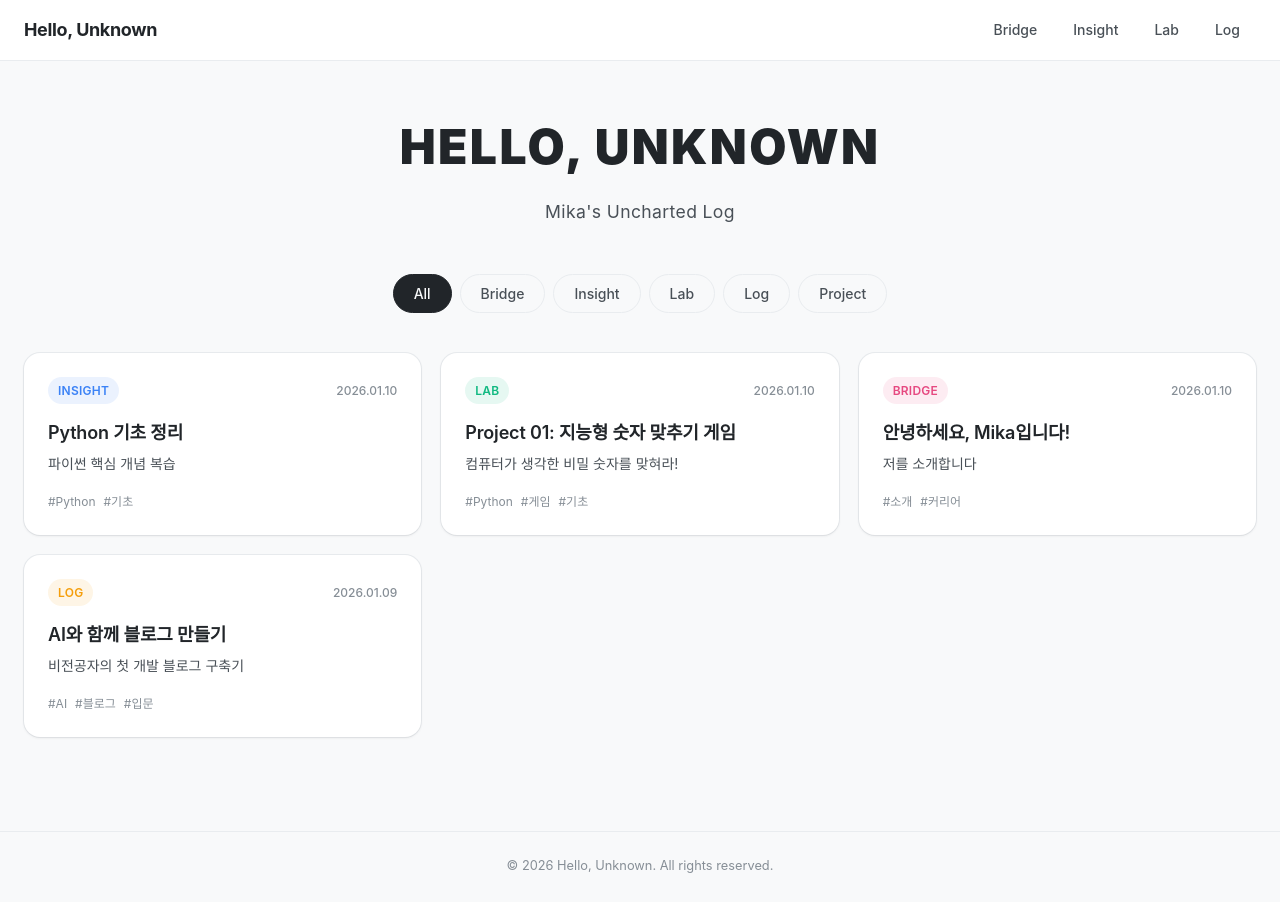
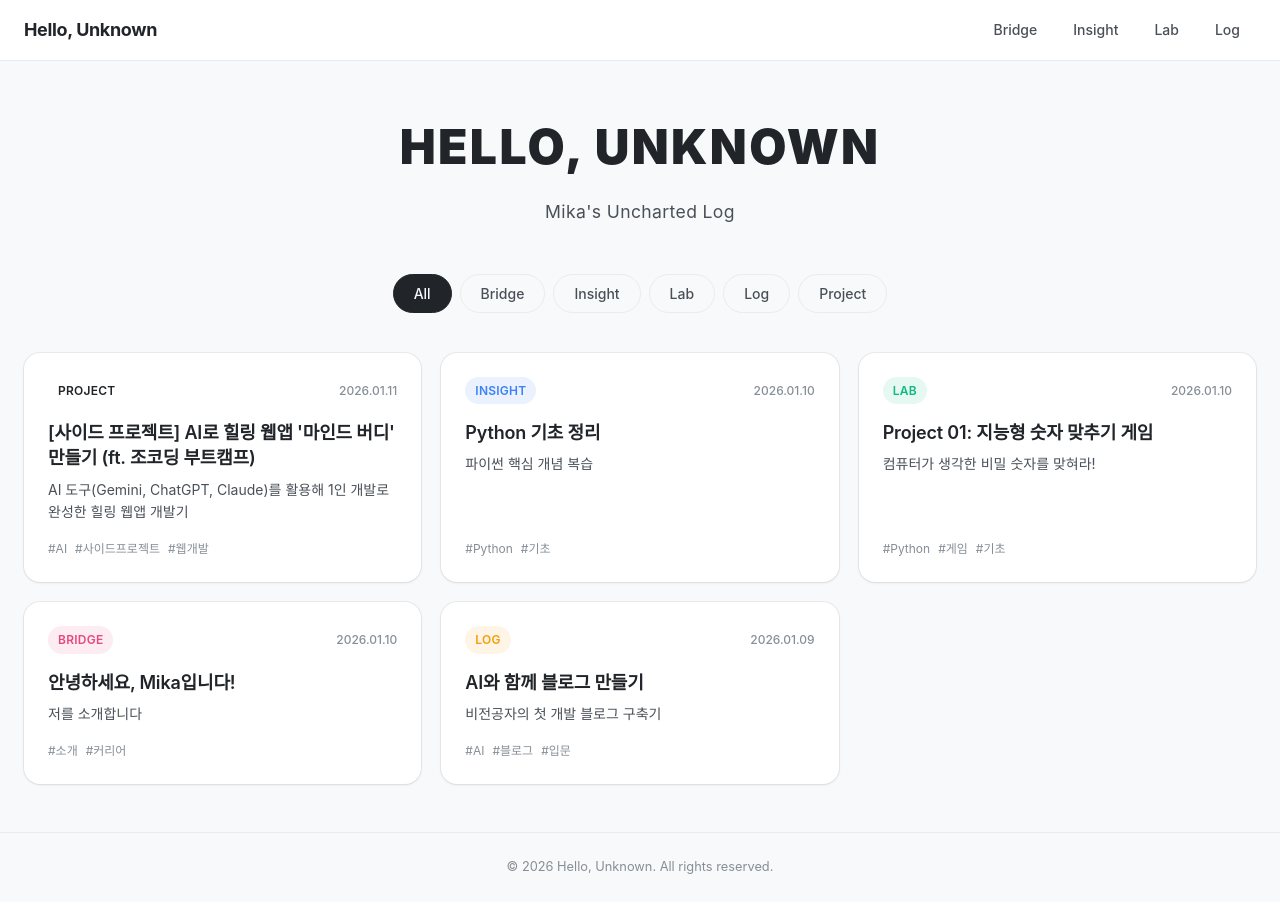
Before and after one commit to mik-a-ela/mik-a-ela.github.io, a Jekyll site: the page built from index.html, in a window 1280 px wide. Built offline with Jekyll 4.4.1, drawn with Linux system fonts in a browser that asks for light colours; some of the changed lines change nothing that is shown.

Commit message:
Update 2026-01-11-mind-buddy.md

```diff
--- a/_posts/2026-01-11-mind-buddy.md
+++ b/_posts/2026-01-11-mind-buddy.md
@@ -1,14 +1,13 @@
 ---
 layout: post
-title: "[사이드 프로젝트] AI로 나만의 힐링 친구 '마인드 버디' 만들기 (ft. 조코딩 부트캠프)"
+title: "[사이드 프로젝트] AI로 힐링 웹앱 '마인드 버디' 만들기 (ft. 조코딩 부트캠프)"
 date: 2026-01-11
 categories: Project
-description: "AI 도구(Gemini, ChatGPT, Claude)를 활용해 1인 개발로 완성한 힐링 웹 앱 개발기"
+description: "AI 도구(Gemini, ChatGPT, Claude)를 활용해 1인 개발로 완성한 힐링 웹앱 개발기"
 tags: [AI, 사이드프로젝트, 웹개발, 부트캠프]
-published: false
 ---
 
-> "심리 상담은 무겁지만, 귀여운 위로는 필요하니까."
+> "언제 어디서나 귀여운 위로는 필요하니까."
 
 AI 도구(Gemini, ChatGPT, Claude)를 활용해 1인 개발로 완성한 힐링 웹 앱 개발기
 
@@ -16,17 +15,18 @@ AI 도구(Gemini, ChatGPT, Claude)를 활용해 1인 개발로 완성한 힐링
 
 ## 🚀 시작하며: 일단 뭐든지 만들어보자
 
-이 프로젝트는 '조코딩'님의 **AI Product Builder 1인 창업가 부트캠프 1주차 과제**로 시작되었습니다. 거창한 시장 조사나 완벽한 기획보다는, **"내가 생각한 것을 실제로 구현해보자"**는 실행력에 초점을 맞췄습니다.
+이 프로젝트는 '조코딩'님의 **AI Product Builder 1인 창업가 부트캠프 1주차 과제**로 시작되었습니다! 거창한 시장 조사나 완벽한 기획보다는, **"내가 생각한 것을 실제로 구현해보자"**는 실행력에 초점을 맞췄습니다. (일단 진행해)
 
-코드를 한 줄 한 줄 직접 짜는 전통적인 방식이 아니라, AI라는 도구를 얼마나 잘 활용할 수 있는지 실험해보고 싶었습니다.
+코드를 한 줄 한 줄 직접 짜는 전통적인 방식으로는 백만 년이 걸리겠지만,
+2026년 현재, 우리에게는 수많은 AI라는 도구가 있지 않겠습니까
+이 친구들을 얼마나 잘 활용할 수 있는지 실험해보고, 연습해볼겸! 가볍게 시작해 보았습니다.
 
-> 💡 **결과물**: Cloudflare Pages를 통해 배포 완료, 구글 애드센스 등록까지 마쳤습니다!
-
+> 💡 **결과물**: Cloudflare Pages를 통해 배포 완료, 구글 애드센스 등록(과제!) 중에 있습니다!
 ---
 
 ## 1. 기획 의도: 가볍고 귀여운 위로
 
-요즘 사람들은 티켓팅이나 게임처럼 클릭했을 때 즉각적으로 반응하는 인터랙션에 익숙합니다. 반면, 마음이 울적할 때 찾는 '심리 상담'은 접근하기 어렵고 무겁게 느껴지죠.
+저를 포함해서 요즘 사람들은 티켓팅이나 게임처럼 클릭했을 때 즉각적으로 반응하는 인터랙션에 익숙합니다. (쓱-뽕) 반면, 마음이 울적할 때 찾는 '심리 상담'은 접근하기 어렵고 무겁게 느껴지죠.
 
 그래서 생각했습니다.
 
@@ -43,6 +43,7 @@ AI 도구(Gemini, ChatGPT, Claude)를 활용해 1인 개발로 완성한 힐링
 ## 2. 개발 과정: AI 3대장(Gemini, ChatGPT, Claude)과의 협업
 
 이번 프로젝트의 핵심은 AI를 통한 개발이었습니다. 유료 구독 중인 세 가지 모델을 모두 활용해 보았고, 각각의 장단점을 파악하여 적재적소에 배치했습니다.
+먼저 개발의 기초를 다지는 기본 프롬프트를 세 가지 모델에 모두 넣고, 그 결과물을 보고 혼합해서 사용하였습니다.
 
 ### 🤖 AI 모델별 특징과 활용
 
@@ -52,7 +53,7 @@ AI 도구(Gemini, ChatGPT, Claude)를 활용해 1인 개발로 완성한 힐링
 | **Claude** | 코드의 구조와 기능 구현이 안정적 | 복잡한 로직 구현 (에러가 적음) |
 | **Gemini** | 통합과 시각화에 강함 | Canvas 기능으로 실시간 미리보기 및 수정 |
 
-결과적으로 **ChatGPT의 감성적인 디자인**과 **Claude의 탄탄한 기능**을 **Gemini를 통해 통합**하여 최종 결과물을 만들었습니다. (나노바나나 모델 덕분에 로고 디자인도 수월했죠!)
+결과적으로 **ChatGPT의 감성적인 디자인**과 **Claude의 탄탄한 기능**을 **Gemini를 통해 통합**하여 최종 결과물을 만들었습니다. (나노바나나 모델로 로고 디자인까지지!)
 
 ---
 
@@ -77,6 +78,7 @@ AI 도구(Gemini, ChatGPT, Claude)를 활용해 1인 개발로 완성한 힐링
 ### ③ 당신은 혼자가 아니에요: '다양한 동물 친구들'
 
 모든 캐릭터가 똑같은 위로를 건네면 지루하겠죠?
+하지만 단일 HTML 파일에 모든 리소스를 포함하는 구조라, 대사 데이터를 과도하게 늘리면 파일 용량과 초기 로딩 성능에 부담이 생길 수 있다는 한계가 있었습니다.
 
 | 성격 | 캐릭터 |
 |---|---|
@@ -84,13 +86,13 @@ AI 도구(Gemini, ChatGPT, Claude)를 활용해 1인 개발로 완성한 힐링
 | 유쾌함 | 강아지, 펭귄 🐶🐧 |
 | 담백함 | 고양이, 판다 🐱🐼 |
 
-> **결정**: "이곳에 당신을 응원하는 다양한 친구들이 기다리고 있다"는 느낌을 주기 위해 성격별로 대사 톤을 분리하고, 텍스트로라도 행동(담요를 덮어준다거나, 춤을 춘다거나)을 묘사하여 생동감을 주었습니다.
+> **결정**: "이곳에 당신을 응원하는 다양한 친구들이 기다리고 있다"는 느낌을 주기 위해 성격별로 대사 톤을 분리하고, 텍스트로라도 행동(담요를 덮어준다거나, 춤을 춘다거나)을 묘사하여 생동감을 주는 방향으로 결정했습니다!
 
 ---
 
 ## 4. 💆 3가지 진정요법
 
-마인드 버디의 핵심 기능 중 하나인 **3가지 진정요법**입니다. 간단하지만 효과적인 심리 안정 기법들을 담았습니다.
+마인드 버디의 핵심 기능 중 하나인 **3가지 진정요법**입니다. 간단하지만 효과적으로 알려진 심리 안정 기법들을 담아보습니다.
 
 ### 🌬️ 숨 고르기 (4-7-8 호흡법)
 
@@ -119,12 +121,14 @@ AI 도구(Gemini, ChatGPT, Claude)를 활용해 1인 개발로 완성한 힐링
 
 ## 5. 회고: 내 것이 되는 과정
 
-이전까지는 코드를 내 손으로 한 땀 한 땀 짜지 않으면 내 것이 아니라고 생각했습니다. 하지만 이번 프로젝트를 통해 생각이 바뀌었습니다.
+이전까지는 코드를 내 손으로 한 땀 한 땀 짜지 않으면 내 것이 아니라고 생각했습니다.
+하지만 이번 프로젝트를 통해 사고를 전환하게 되었습니다.
 
 - **도구 활용도 능력이다**: 빠르게 변하는 세상에서 AI라는 강력한 도구를 적절히 활용해 결과를 만들어내는 것 또한 중요한 역량임을 깨달았습니다.
-- **일단 해보자**: 대단한 프로젝트가 아닐지라도, 직접 기획하고 배포까지 해보는 경험 자체가 큰 자산이 됩니다.
+- **일단 해보자**: 대단한 프로젝트가 아닐지라도, 직접 기획하고 배포까지 해보는 경험 자체가 큰 자산이 된다는 것을 느꼈습니다!
 
-간단한 토이 프로젝트였지만, 사용자의 입장에서 생각하고 기능을 다듬어가는 과정에서 개발자로서, 그리고 기획자로서 한 뼘 더 성장한 것 같습니다.
+간단한 토이 프로젝트였지만, 사용자의 입장에서 생각하고 기능을 다듬어가는 과정에서 개발자로서, 그리고 기획자로서 한 뼘 더 성장한 것 같습니다
+다음에는 코딩뿐 아니라, 티처블 머신처럼 학습한 AI 모델을 서비스에 연동해서 실제로 동작하게 만드는 프로젝트에 도전해보고 싶어요:D
 
 ---
 
```
